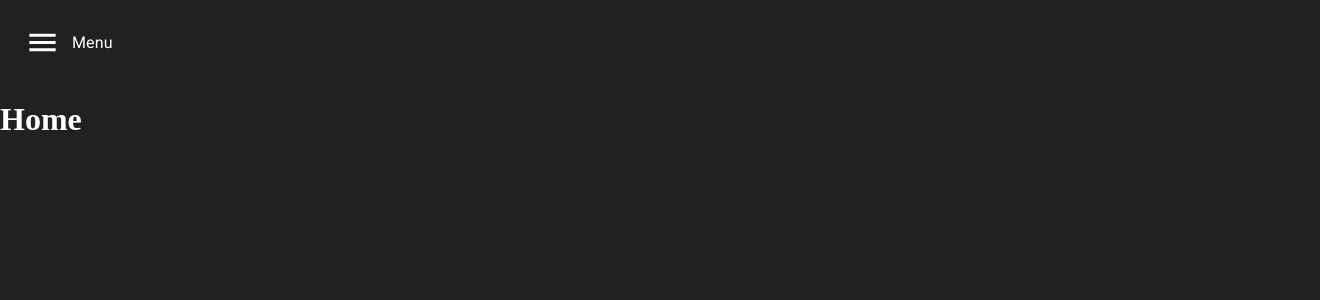
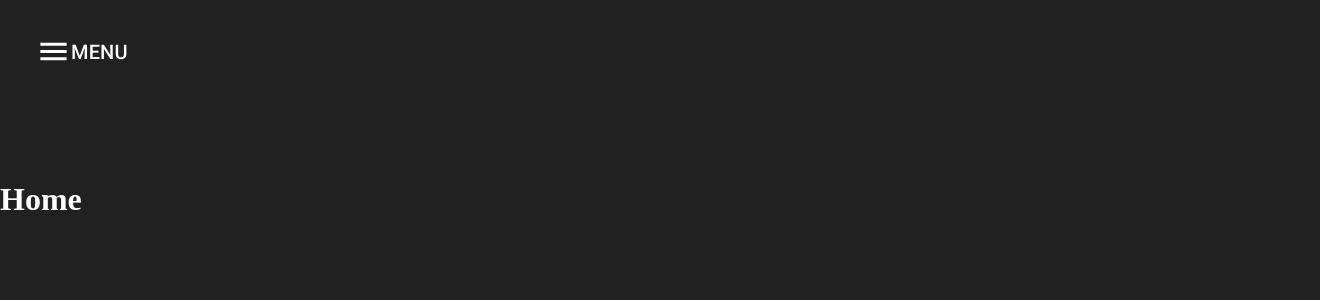
Before and after one commit to henriquecouto/site-grupo-pesquisa, a React (Create React App) app: page / in a window 1280 px wide. Shown: the top 300 px of the page, 1320 px wide, since content can reach past the window. Built offline with nearby package versions, Linux system fonts and the light colour scheme.

Commit message:
ajustes nas fontes

```diff
--- a/src/App.js
+++ b/src/App.js
@@ -20,7 +20,7 @@ const theme = createMuiTheme({
 });
 
 function App() {
-  const [menuActive, setMenuActive] = useState(true);
+  const [menuActive, setMenuActive] = useState(false);
 
   const handleMenuActive = () => {
     setMenuActive(prev => !prev);
--- a/src/components/BtnMenu/index.js
+++ b/src/components/BtnMenu/index.js
@@ -1,5 +1,5 @@
 import React from "react";
-import { IconButton, Typography } from "@material-ui/core";
+import { IconButton, Typography, Button } from "@material-ui/core";
 import { makeStyles } from "@material-ui/core/styles";
 import { Menu as MenuIcon, Close as CloseIcon } from "@material-ui/icons";
 
@@ -7,8 +7,8 @@ const useStyles = makeStyles(theme => ({
   button: {
     margin: theme.spacing(1),
     position: "absolute",
-    top: 5,
-    left: 5,
+    top: 20,
+    left: 20,
     display: "flex",
     alignItems: "center"
   }
@@ -18,14 +18,19 @@ export default function BtnMenu({ active, handle }) {
 
   return (
     <div className={classes.button}>
-      <IconButton onClick={handle} color="primary">
+      <Button onClick={handle} color="primary">
         {active ? (
-          <CloseIcon fontSize="large" />
+          <>
+            <CloseIcon fontSize="large" />
+            <Typography variant="h6">Fechar</Typography>
+          </>
         ) : (
-          <MenuIcon fontSize="large" />
+          <>
+            <MenuIcon fontSize="large" />
+            <Typography variant="h6">Menu</Typography>
+          </>
         )}
-      </IconButton>
-      <Typography color="primary">{active ? "" : "Menu"}</Typography>
+      </Button>
     </div>
   );
 }
--- a/src/components/Header/index.js
+++ b/src/components/Header/index.js
@@ -1,5 +1,5 @@
 import React from "react";
-import { Grid, Button, Zoom } from "@material-ui/core";
+import { Grid, Button, Zoom, Typography } from "@material-ui/core";
 import { makeStyles } from "@material-ui/core/styles";
 import { Link } from "react-router-dom";
 import menu from "../../utils/menu";
@@ -21,7 +21,6 @@ export default function Header({ active, handle }) {
       id="grid-header"
       alignItems="center"
       justify="center"
-      spacing={10}
       className={classes.root}
       style={{
         height: active && 500
@@ -45,7 +44,7 @@ export default function Header({ active, handle }) {
                 component={Link}
                 to={path}
               >
-                {name}
+                <Typography variant="h5">{name}</Typography>
               </Button>
             </Grid>
           </Zoom>
--- a/src/screens/Home/index.js
+++ b/src/screens/Home/index.js
@@ -1,10 +1,5 @@
 import React, { useEffect } from "react";
 
 export default function Home({ handleMenuActive }) {
-  useEffect(() => {
-    setTimeout(() => {
-      handleMenuActive();
-    }, 1000);
-  }, []);
   return <h1>Home</h1>;
 }
```
